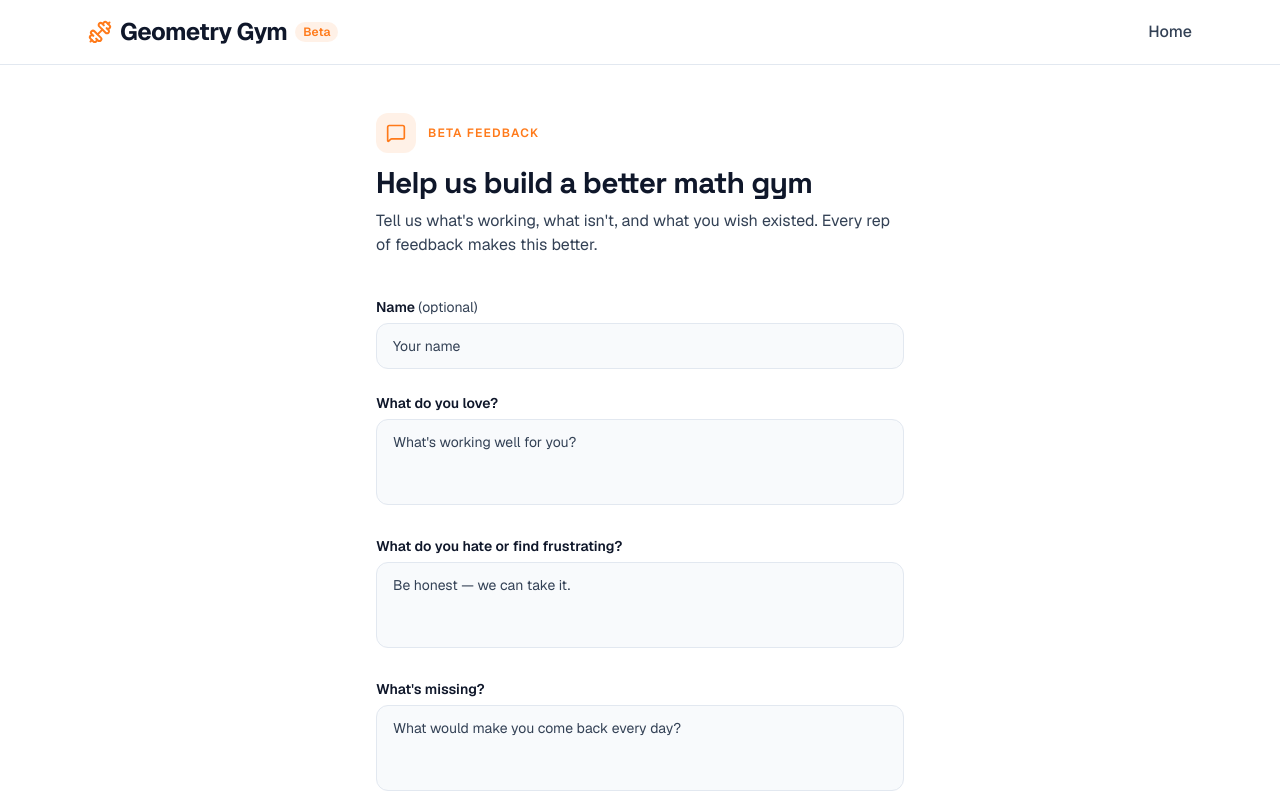
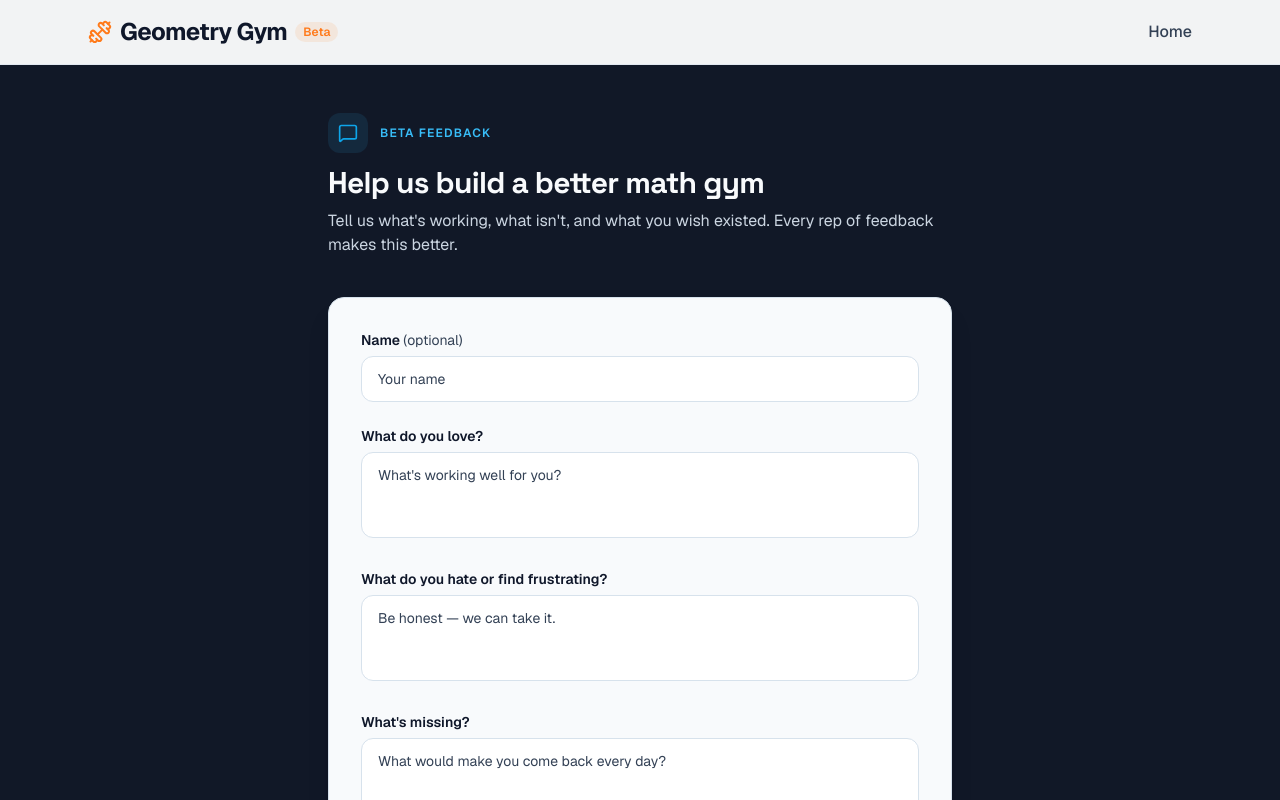
Before and after one commit to phaseshifter1/geometry-gym, a Next.js app: page /feedback in a window 1280 px wide. Shown: the top 800 px of the page. Built offline with nearby package versions, Linux system fonts and the light colour scheme.

Commit message:
Refresh feedback visual theme

```diff
--- a/app/feedback/page.tsx
+++ b/app/feedback/page.tsx
@@ -27,14 +27,14 @@ export default function FeedbackPage() {
   const canSubmit = love.trim() || hate.trim() || missing.trim();
 
   return (
-    <div className="min-h-screen bg-white text-dark font-sans">
+    <div className="min-h-screen bg-[#111827] text-[#F8FAFC] font-sans">
 
       {/* Nav */}
-      <nav className="sticky top-0 z-50 border-b border-border bg-white/90 backdrop-blur-sm">
+      <nav className="sticky top-0 z-50 border-b border-border bg-white/95 text-dark backdrop-blur-sm">
         <div className="mx-auto flex max-w-6xl items-center justify-between px-6 py-4">
           <Link href="/" className="flex items-center gap-2 hover:opacity-80 transition-opacity">
             <Dumbbell className="h-6 w-6 text-primary" />
-            <span className="text-2xl font-bold tracking-tight">Geometry Gym</span>
+            <span className="text-2xl font-bold tracking-tight text-dark">Geometry Gym</span>
             <span className="text-xs font-semibold text-primary bg-primary/10 px-2 py-0.5 rounded-full">Beta</span>
           </Link>
           <Link href="/" className="text-base font-medium text-muted hover:text-dark transition-colors">
@@ -43,24 +43,24 @@ export default function FeedbackPage() {
         </div>
       </nav>
 
-      <div className="mx-auto max-w-xl px-6 py-12">
+      <div className="mx-auto max-w-2xl px-6 py-12">
 
         {/* Header */}
         <div className="flex items-center gap-3 mb-3">
-          <div className="flex h-10 w-10 items-center justify-center rounded-xl bg-primary/10">
-            <MessageSquare className="h-5 w-5 text-primary" />
+          <div className="flex h-10 w-10 items-center justify-center rounded-xl bg-accent/10">
+            <MessageSquare className="h-5 w-5 text-accent-dark" />
           </div>
-          <p className="text-xs font-semibold uppercase tracking-widest text-primary">Beta Feedback</p>
+          <p className="text-xs font-semibold uppercase tracking-widest text-accent">Beta Feedback</p>
         </div>
-        <h1 className="text-3xl font-extrabold tracking-tight text-dark mb-2">
+        <h1 className="text-3xl font-extrabold tracking-tight text-[#F8FAFC] mb-2">
           Help us build a better math gym
         </h1>
-        <p className="text-base text-muted mb-10">
+        <p className="text-base text-[#CBD5E1] mb-10">
           Tell us what&apos;s working, what isn&apos;t, and what you wish existed.
           Every rep of feedback makes this better.
         </p>
 
-        <form onSubmit={handleSubmit} className="space-y-6">
+        <form onSubmit={handleSubmit} className="space-y-6 rounded-2xl border border-[#D7E2EC] bg-[#F8FAFC] p-6 shadow-xl shadow-black/20 sm:p-8">
 
           {/* Name */}
           <div>
@@ -71,7 +71,7 @@ export default function FeedbackPage() {
               value={name}
               onChange={(e) => setName(e.target.value)}
               placeholder="Your name"
-              className="w-full rounded-xl border border-border bg-surface px-4 py-3 text-sm text-dark placeholder-muted focus:border-primary focus:outline-none"
+              className="w-full rounded-xl border border-[#D7E2EC] bg-white px-4 py-3 text-sm text-dark placeholder-muted focus:border-accent focus:outline-none focus:ring-2 focus:ring-accent/20"
             />
           </div>
 
@@ -85,7 +85,7 @@ export default function FeedbackPage() {
               onChange={(e) => setLove(e.target.value)}
               placeholder="What's working well for you?"
               rows={3}
-              className="w-full rounded-xl border border-border bg-surface px-4 py-3 text-sm text-dark placeholder-muted focus:border-primary focus:outline-none resize-none"
+              className="w-full rounded-xl border border-[#D7E2EC] bg-white px-4 py-3 text-sm text-dark placeholder-muted focus:border-accent focus:outline-none focus:ring-2 focus:ring-accent/20 resize-none"
             />
           </div>
 
@@ -99,7 +99,7 @@ export default function FeedbackPage() {
               onChange={(e) => setHate(e.target.value)}
               placeholder="Be honest — we can take it."
               rows={3}
-              className="w-full rounded-xl border border-border bg-surface px-4 py-3 text-sm text-dark placeholder-muted focus:border-primary focus:outline-none resize-none"
+              className="w-full rounded-xl border border-[#D7E2EC] bg-white px-4 py-3 text-sm text-dark placeholder-muted focus:border-accent focus:outline-none focus:ring-2 focus:ring-accent/20 resize-none"
             />
           </div>
 
@@ -113,7 +113,7 @@ export default function FeedbackPage() {
               onChange={(e) => setMissing(e.target.value)}
               placeholder="What would make you come back every day?"
               rows={3}
-              className="w-full rounded-xl border border-border bg-surface px-4 py-3 text-sm text-dark placeholder-muted focus:border-primary focus:outline-none resize-none"
+              className="w-full rounded-xl border border-[#D7E2EC] bg-white px-4 py-3 text-sm text-dark placeholder-muted focus:border-accent focus:outline-none focus:ring-2 focus:ring-accent/20 resize-none"
             />
           </div>
 
@@ -127,7 +127,7 @@ export default function FeedbackPage() {
               value={email}
               onChange={(e) => setEmail(e.target.value)}
               placeholder="you@example.com"
-              className="w-full rounded-xl border border-border bg-surface px-4 py-3 text-sm text-dark placeholder-muted focus:border-primary focus:outline-none"
+              className="w-full rounded-xl border border-[#D7E2EC] bg-white px-4 py-3 text-sm text-dark placeholder-muted focus:border-accent focus:outline-none focus:ring-2 focus:ring-accent/20"
             />
           </div>
 
@@ -138,7 +138,7 @@ export default function FeedbackPage() {
           <button
             type="submit"
             disabled={!canSubmit}
-            className="flex w-full items-center justify-center gap-2 rounded-xl bg-primary px-6 py-3 text-sm font-semibold text-white transition-colors hover:bg-primary-dark disabled:opacity-40"
+            className="flex w-full items-center justify-center gap-2 rounded-xl bg-primary px-6 py-3 text-sm font-semibold text-white transition-colors hover:bg-primary-dark disabled:cursor-not-allowed disabled:opacity-40"
           >
             <Send className="h-4 w-4" />
             Send Feedback
```
